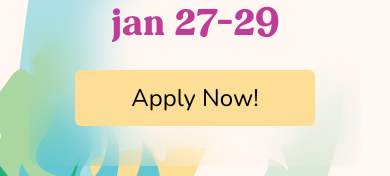
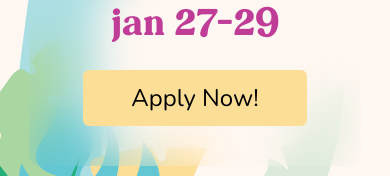
Before and after one commit to qwerhacks/Main-2023, a SvelteKit app: page / in a window 390 px wide. Shown: the part 559-735 px from the top of the page. Built offline with nearby package versions, Linux system fonts and the light colour scheme.

Commit message:
Remove metrics from dev site, added url constraints to metrics

```diff
--- a/src/app.html
+++ b/src/app.html
@@ -24,7 +24,7 @@
 		<meta name="msapplication-square310x310logo" content="%sveltekit.assets%/mstile-310x310.png" />
 
 		<meta name="viewport" content="width=device-width" />
-		<script async defer data-website-id="814ff814-321b-4277-aad2-249b5718452e" src="https://umami.cobular.com/umami.js"></script>
+		<script async defer data-website-id="814ff814-321b-4277-aad2-249b5718452e" src="https://umami.cobular.com/umami.js"   data-domains="qwerhacks.com,www.qwerhacks.com"></script>
 		%sveltekit.head%
 	</head>
 	<body>
--- a/src/lib/components/hero/button.svelte
+++ b/src/lib/components/hero/button.svelte
@@ -1,8 +1,8 @@
 <a
-	class="rounded-md bg-[#FDDE97] px-14 py-3 hover:bg-[#fee3a5] active:bg-[#ffeab8] umami--click--button-main"
+	class="rounded-md bg-[#FDDE97] px-12 sm:px-14 py-3 hover:bg-[#fee3a5] active:bg-[#ffeab8] umami--click--button-main"
 	href="https://tinyurl.com/QWERHacks23"
 >
 	<p
-		class="text-2xl md:text-3xl"
+		class="text-2xl md:text-3xl whitespace-nowrap"
 	>Apply Now!</p>
 </a>
```
